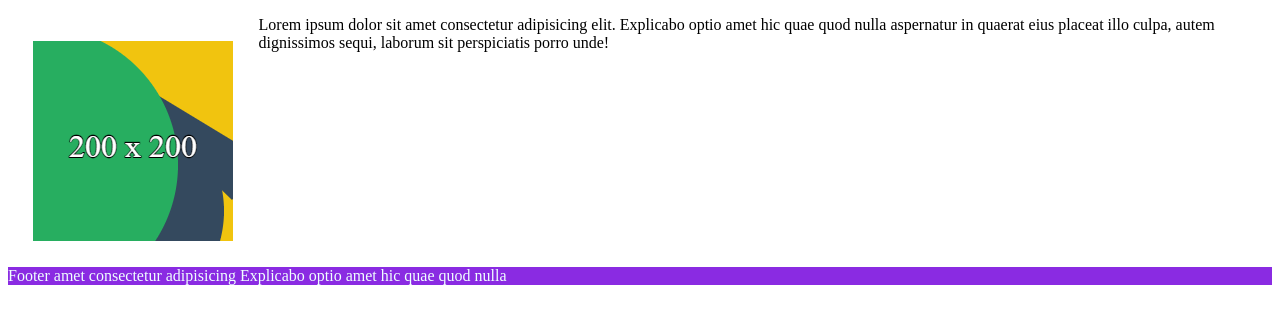
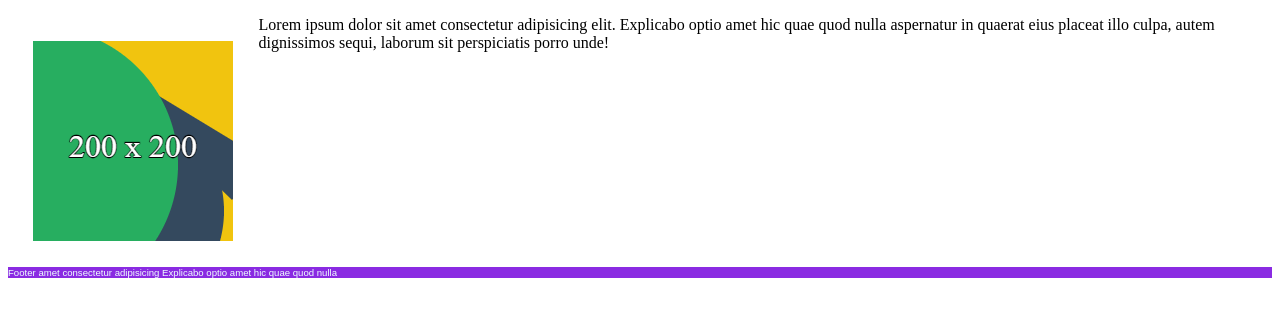
Before and after one commit to ekohadipermana/my_learning_2024, a plain HTML site: page web_development_colt_steele_2024/cssdisplay.html in a window 1280 px wide. Drawn offline with Linux system fonts and the light colour scheme.

Commit message:
adding font family

```diff
--- a/web_development_colt_steele_2024/cssdisplay.html
+++ b/web_development_colt_steele_2024/cssdisplay.html
@@ -14,6 +14,9 @@
             clear: both;
             background-color: blueviolet;
             color: azure;
+            font-family: sans-serif;
+            font-size: 0.6em;
+
         }
     </style>
 </head>
```
